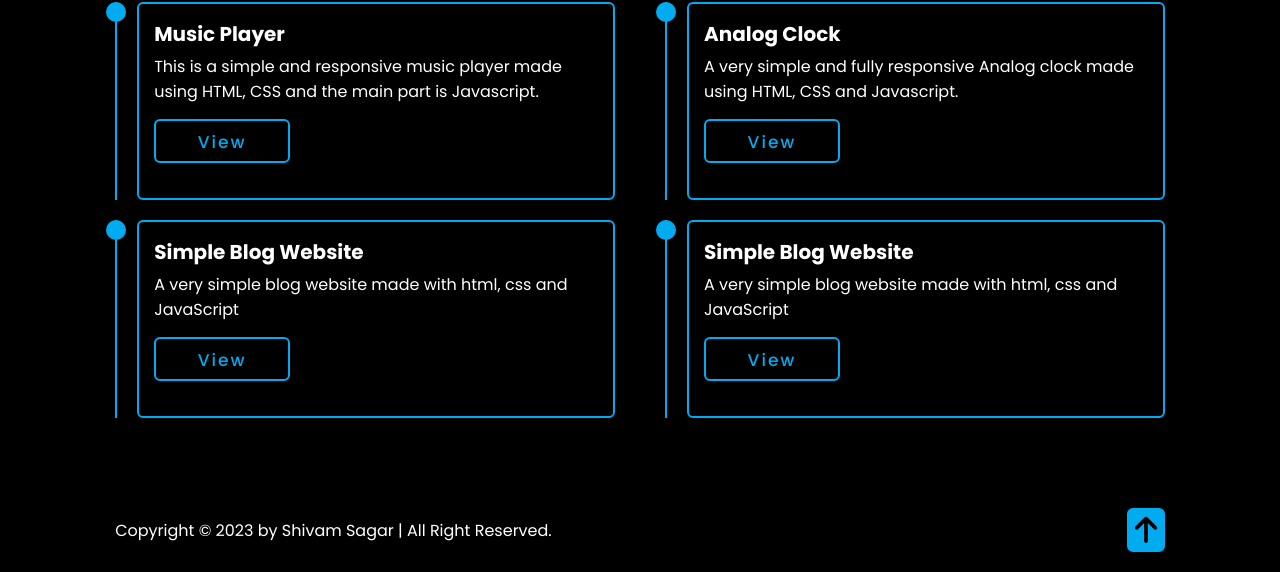
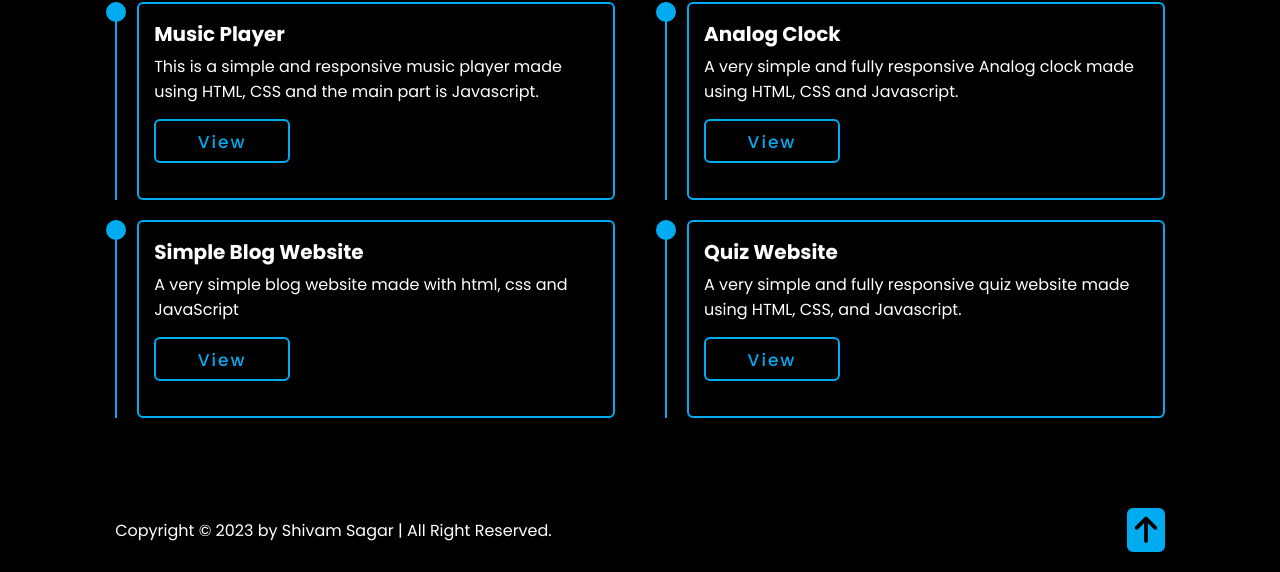
Before and after one commit to realshivamsagar/Projects, a plain HTML site: page index.html in a window 1280 px wide. Shown: the part 256-828 px from the top of the page. Drawn offline with nearby package versions, Linux system fonts and the light colour scheme.

Commit message:
Update index.html

```diff
--- a/index.html
+++ b/index.html
@@ -61,9 +61,9 @@
             <div class="project-box">
                 <div class="project-content">
                     <div class="content">
-                        <h3>Simple Blog Website</h3>
-                        <p>A very simple blog website made with html, css and JavaScript</p>
-                        <a href="" class="pro-button">View</a>
+                        <h3>Quiz Website</h3>
+                        <p>A very simple and fully responsive quiz website made using HTML, CSS, and Javascript.</p>
+                        <a href="https://realshivamsagar.github.io/quiz-website/" class="pro-button">View</a>
                     </div>
                 </div>
             </div>
```
